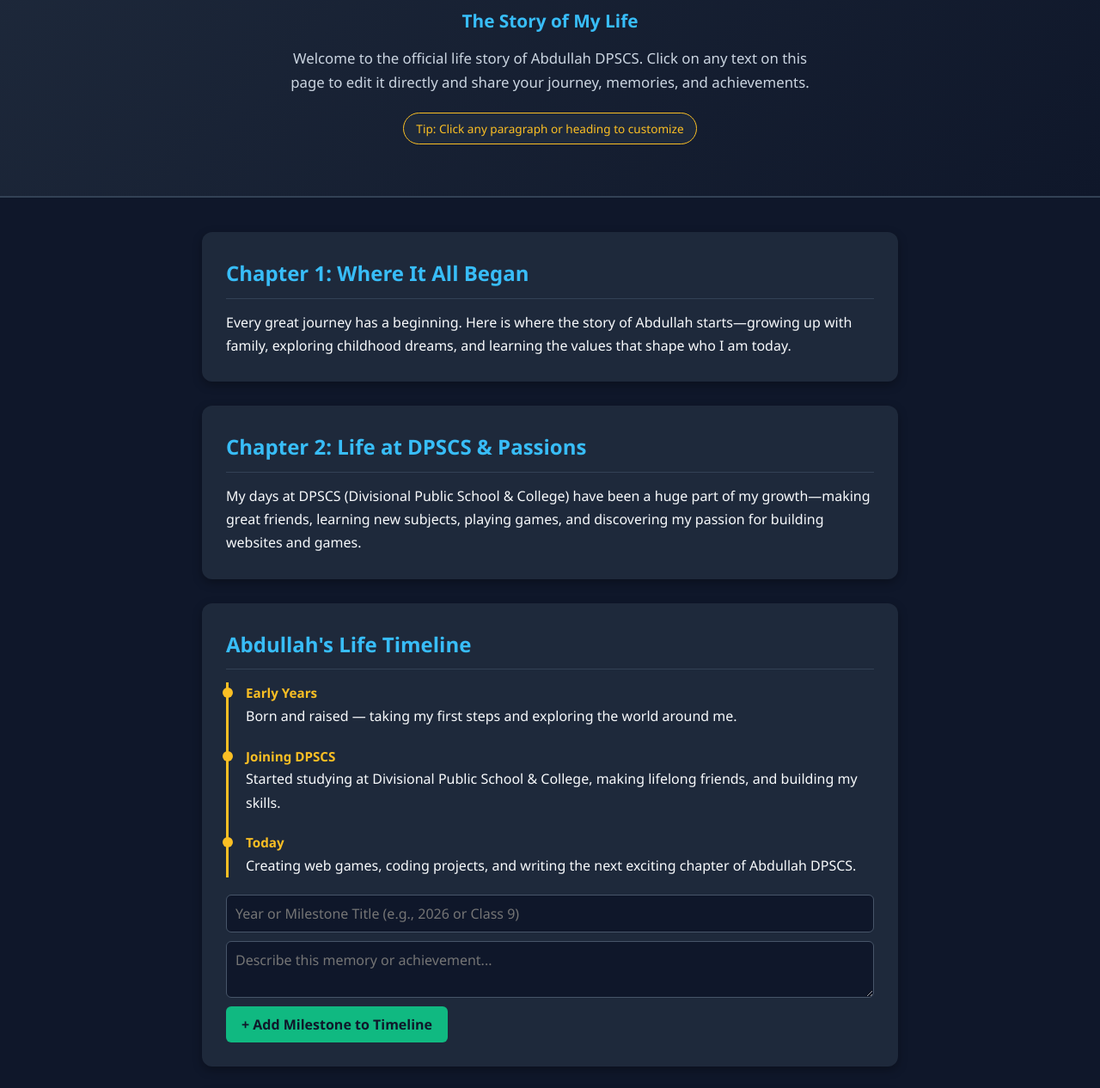
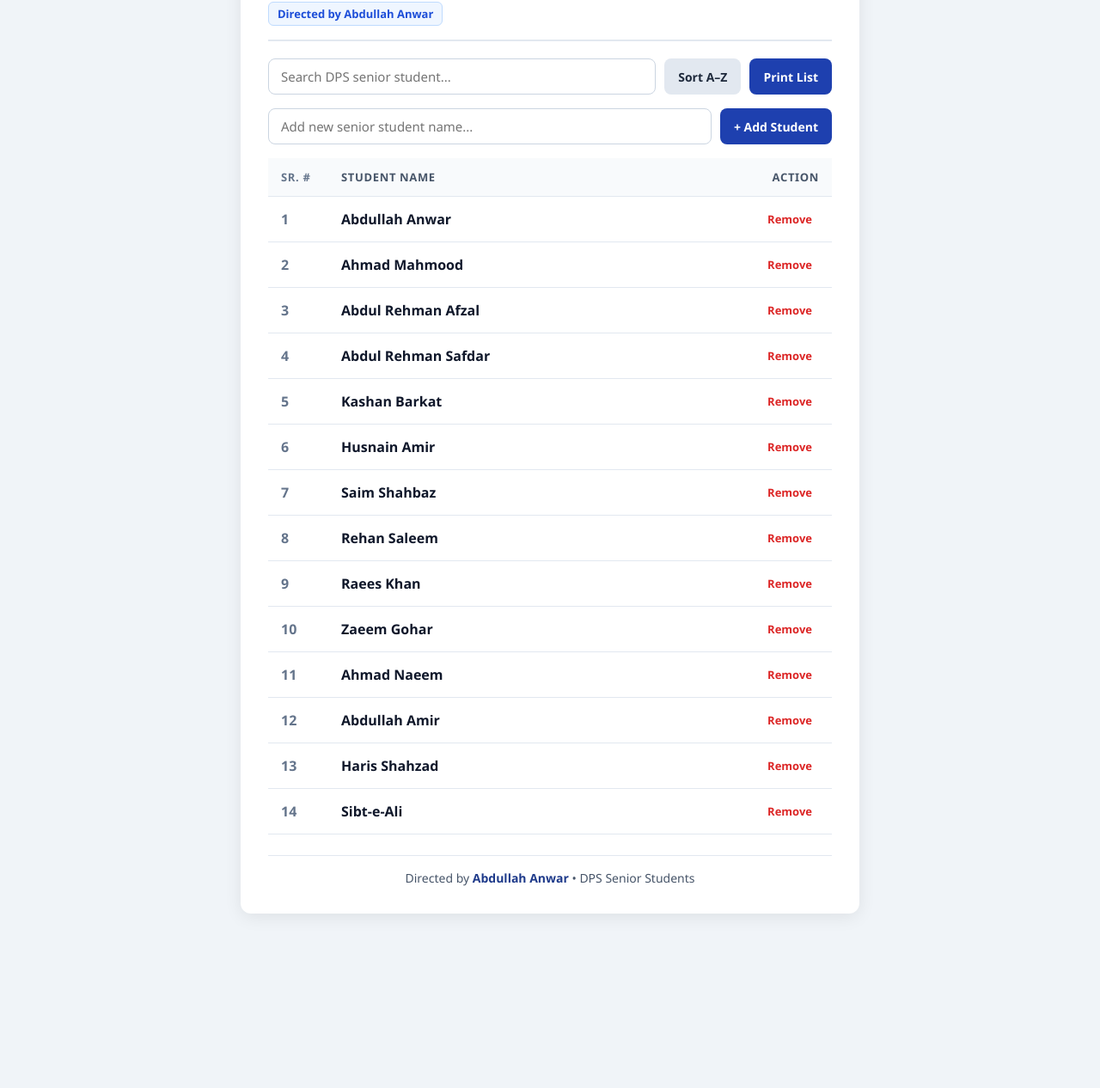
Before and after one commit to muhammadabdullahanwar08-debug/Abdullah-dps, a plain HTML site: page index.html in a window 1280 px wide. Shown: the part 143-1409 px from the top of the page at 86% size. After the commit the page ends 1246 px from the top, so only its background shows below. Drawn offline with Linux system fonts and the light colour scheme.

Commit message:
Add files via upload

```diff
--- a/index.html
+++ b/index.html
@@ -3,214 +3,314 @@
 <head>
   <meta charset="UTF-8" />
   <meta name="viewport" content="width=device-width, initial-scale=1.0" />
-  <title>Abdullah DPSCS — My Life Story</title>
+  <title>DPS Senior Students - Directed by Abdullah Anwar</title>
   <style>
-    * { box-sizing: border-box; margin: 0; padding: 0; font-family: 'Segoe UI', Georgia, sans-serif; }
+    * {
+      box-sizing: border-box;
+      margin: 0;
+      padding: 0;
+      font-family: 'Segoe UI', Tahoma, Geneva, Verdana, sans-serif;
+    }
+
     body {
-      background: #0f172a;
-      color: #f8fafc;
-      line-height: 1.7;
+      background-color: #f0f4f8;
+      color: #1a202c;
+      padding: 40px 20px;
+      display: flex;
+      justify-content: center;
     }
+
+    .container {
+      width: 100%;
+      max-width: 720px;
+      background: #ffffff;
+      border-radius: 12px;
+      box-shadow: 0 4px 20px rgba(0, 0, 0, 0.08);
+      padding: 32px;
+      border-top: 6px solid #1e40af;
+    }
+
     header {
-      background: linear-gradient(135deg, #1e293b, #0f172a);
-      text-align: center;
-      padding: 60px 20px;
-      border-bottom: 2px solid #334155;
+      display: flex;
+      justify-content: space-between;
+      align-items: flex-start;
+      border-bottom: 2px solid #e2e8f0;
+      padding-bottom: 16px;
+      margin-bottom: 20px;
+      gap: 12px;
     }
-    .star-heading {
-      font-size: 3rem;
-      color: #fbbf24;
-      margin-bottom: 8px;
-      letter-spacing: 1px;
-      text-shadow: 0 0 18px rgba(251, 191, 36, 0.35);
+
+    .title-group h1 {
+      font-size: 26px;
+      color: #1e3a8a;
+      font-weight: 700;
     }
-    .subtitle {
-      font-size: 1.3rem;
-      color: #38bdf8;
-      font-weight: bold;
-      margin-bottom: 12px;
+
+    .title-group p {
+      font-size: 14px;
+      color: #64748b;
+      margin-top: 4px;
     }
-    header p {
-      font-size: 1.05rem;
-      color: #cbd5e1;
-      max-width: 620px;
-      margin: 0 auto 20px;
+
+    .director-tag {
+      display: inline-block;
+      margin-top: 8px;
+      background-color: #eff6ff;
+      color: #1d4ed8;
+      border: 1px solid #bfdbfe;
+      padding: 4px 10px;
+      border-radius: 6px;
+      font-size: 13px;
+      font-weight: 600;
     }
-    .edit-note {
-      display: inline-block;
-      background: #1e293b;
-      border: 1px solid #fbbf24;
-      color: #fbbf24;
+
+    .badge {
+      background-color: #1e40af;
+      color: white;
       padding: 6px 14px;
       border-radius: 20px;
-      font-size: 0.85rem;
+      font-size: 14px;
+      font-weight: 600;
+      white-space: nowrap;
     }
-    main {
-      max-width: 850px;
-      margin: 40px auto;
-      padding: 0 20px;
+
+    .controls {
+      display: flex;
+      gap: 10px;
+      margin-bottom: 16px;
+      flex-wrap: wrap;
     }
-    section {
-      background: #1e293b;
-      padding: 28px;
-      border-radius: 12px;
-      margin-bottom: 28px;
-      box-shadow: 0 4px 12px rgba(0,0,0,0.3);
+
+    input[type="text"] {
+      flex: 1;
+      min-width: 200px;
+      padding: 10px 14px;
+      border: 1px solid #cbd5e1;
+      border-radius: 8px;
+      font-size: 15px;
+      outline: none;
     }
-    h2 {
-      color: #38bdf8;
-      margin-bottom: 14px;
-      font-size: 1.5rem;
-      border-bottom: 1px solid #334155;
-      padding-bottom: 8px;
+
+    input[type="text"]:focus {
+      border-color: #1e40af;
     }
-    .timeline {
-      border-left: 3px solid #fbbf24;
-      padding-left: 20px;
-      margin-top: 15px;
+
+    button {
+      padding: 10px 16px;
+      border: none;
+      border-radius: 8px;
+      font-size: 14px;
+      font-weight: 600;
+      cursor: pointer;
+      transition: background 0.2s;
     }
-    .milestone {
-      margin-bottom: 20px;
-      position: relative;
+
+    .btn-primary {
+      background-color: #1e40af;
+      color: white;
     }
-    .milestone::before {
-      content: "";
-      width: 12px;
-      height: 12px;
-      background: #fbbf24;
-      border-radius: 50%;
-      position: absolute;
-      left: -27px;
-      top: 6px;
+
+    .btn-primary:hover {
+      background-color: #1e3a8a;
     }
-    .year {
-      font-weight: bold;
-      color: #fbbf24;
-      font-size: 0.95rem;
+
+    .btn-secondary {
+      background-color: #e2e8f0;
+      color: #1e293b;
     }
-    .add-box {
-      display: flex;
-      flex-direction: column;
-      gap: 10px;
-      margin-top: 15px;
+
+    .btn-secondary:hover {
+      background-color: #cbd5e1;
     }
-    input, textarea {
-      background: #0f172a;
-      color: #f8fafc;
-      border: 1px solid #475569;
-      padding: 10px;
-      border-radius: 6px;
-      font-size: 1rem;
+
+    table {
+      width: 100%;
+      border-collapse: collapse;
+      margin-top: 12px;
     }
-    button {
-      background: #10b981;
+
+    th, td {
+      text-align: left;
+      padding: 13px 15px;
+      border-bottom: 1px solid #e2e8f0;
+    }
+
+    th {
+      background-color: #f8fafc;
+      color: #475569;
+      font-size: 13px;
+      text-transform: uppercase;
+      letter-spacing: 0.05em;
+    }
+
+    tr:hover {
+      background-color: #f1f5f9;
+    }
+
+    .roll-no {
+      font-weight: 700;
+      color: #64748b;
+      width: 70px;
+    }
+
+    .student-name {
+      font-weight: 600;
       color: #0f172a;
-      font-weight: bold;
-      border: none;
-      padding: 10px 18px;
-      border-radius: 6px;
-      cursor: pointer;
-      font-size: 1rem;
-      align-self: flex-start;
+      font-size: 16px;
     }
-    button:hover { background: #34d399; }
+
+    .delete-btn {
+      background: none;
+      color: #dc2626;
+      padding: 4px 8px;
+      font-size: 13px;
+    }
+
+    .delete-btn:hover {
+      background-color: #fef2f2;
+      border-radius: 4px;
+    }
+
     footer {
+      margin-top: 24px;
+      padding-top: 16px;
+      border-top: 1px solid #e2e8f0;
       text-align: center;
-      padding: 30px;
-      color: #94a3b8;
-      font-size: 0.9rem;
+      font-size: 14px;
+      color: #475569;
+    }
+
+    footer strong {
+      color: #1e3a8a;
+    }
+
+    @media print {
+      .controls, .delete-btn, .action-col {
+        display: none !important;
+      }
+      body {
+        background: white;
+        padding: 0;
+      }
+      .container {
+        box-shadow: none;
+        border-top: none;
+        padding: 0;
+      }
     }
   </style>
 </head>
 <body>
 
+  <div class="container">
     <header>
-    <h1 class="star-heading" contenteditable="true">★ Abdullah DPSCS ★</h1>
-    <div class="subtitle" contenteditable="true">The Story of My Life</div>
-    <p contenteditable="true">Welcome to the official life story of Abdullah DPSCS. Click on any text on this page to edit it directly and share your journey, memories, and achievements.</p>
-    <span class="edit-note">Tip: Click any paragraph or heading to customize</span>
+      <div class="title-group">
+        <h1>DPS Senior Students</h1>
+        <p>Official Student Name List</p>
+        <span class="director-tag">Directed by Abdullah Anwar</span>
+      </div>
+      <span class="badge" id="studentCount">Total: 14</span>
     </header>
 
-  <main>
-    <section>
-      <h2>Chapter 1: Where It All Began</h2>
-      <p contenteditable="true">
-        Every great journey has a beginning. Here is where the story of Abdullah starts—growing up with family, exploring childhood dreams, and learning the values that shape who I am today.
-      </p>
-    </section>
-
-    <section>
-      <h2>Chapter 2: Life at DPSCS & Passions</h2>
-      <p contenteditable="true">
-        My days at DPSCS (Divisional Public School & College) have been a huge part of my growth—making great friends, learning new subjects, playing games, and discovering my passion for building websites and games.
-      </p>
-    </section>
-
-    <section>
-      <h2>Abdullah's Life Timeline</h2>
-      <div class="timeline" id="timeline">
-        <div class="milestone">
-          <div class="year" contenteditable="true">Early Years</div>
-          <p contenteditable="true">Born and raised — taking my first steps and exploring the world around me.</p>
-        </div>
-        <div class="milestone">
-          <div class="year" contenteditable="true">Joining DPSCS</div>
-          <p contenteditable="true">Started studying at Divisional Public School & College, making lifelong friends, and building my skills.</p>
-        </div>
-        <div class="milestone">
-          <div class="year" contenteditable="true">Today</div>
-          <p contenteditable="true">Creating web games, coding projects, and writing the next exciting chapter of Abdullah DPSCS.</p>
-        </div>
+    <div class="controls">
+      <input type="text" id="searchInput" placeholder="Search DPS senior student..." onkeyup="renderList()" />
+      <button class="btn-secondary" onclick="sortAlphabetically()">Sort A–Z</button>
+      <button class="btn-primary" onclick="window.print()">Print List</button>
     </div>
 
-      <div class="add-box">
-        <input type="text" id="newYear" placeholder="Year or Milestone Title (e.g., 2026 or Class 9)" />
-        <textarea id="newEvent" rows="2" placeholder="Describe this memory or achievement..."></textarea>
-        <button onclick="addMilestone()">+ Add Milestone to Timeline</button>
+    <div class="controls">
+      <input type="text" id="newStudentInput" placeholder="Add new senior student name..." onkeypress="handleEnter(event)" />
+      <button class="btn-primary" onclick="addStudent()">+ Add Student</button>
     </div>
-    </section>
 
-    <section>
-      <h2>Chapter 3: Future Goals & Dreams</h2>
-      <p contenteditable="true">
-        Looking ahead, my goal is to keep learning, create bigger games and technology projects, make my family and school proud, and achieve every dream I set my mind to.
-      </p>
-    </section>
-  </main>
+    <table>
+      <thead>
+        <tr>
+          <th class="roll-no">Sr. #</th>
+          <th>Student Name</th>
+          <th class="action-col" style="text-align: right;">Action</th>
+        </tr>
+      </thead>
+      <tbody id="studentTableBody"></tbody>
+    </table>
 
-  <footer contenteditable="true">
-    ★ Abdullah DPSCS ★ • Personal Biography & Life Story
+    <footer>
+      Directed by <strong>Abdullah Anwar</strong> &bull; DPS Senior Students
     </footer>
+  </div>
 
   <script>
-    function addMilestone() {
-      var year = document.getElementById("newYear").value.trim();
-      var eventText = document.getElementById("newEvent").value.trim();
-      if (!year || !eventText) {
-        alert("Please enter both a year/title and a description.");
-        return;
+    let students = [
+      "Abdullah Anwar",
+      "Ahmad Mahmood",
+      "Abdul Rehman Afzal",
+      "Abdul Rehman Safdar",
+      "Kashan Barkat",
+      "Husnain Amir",
+      "Saim Shahbaz",
+      "Rehan Saleem",
+      "Raees Khan",
+      "Zaeem Gohar",
+      "Ahmad Naeem",
+      "Abdullah Amir",
+      "Haris Shahzad",
+      "Sibt-e-Ali"
+    ];
+
+    function renderList() {
+      const tbody = document.getElementById("studentTableBody");
+      const searchQuery = document.getElementById("searchInput").value.toLowerCase();
+      tbody.innerHTML = "";
+
+      students.forEach((name, index) => {
+        if (name.toLowerCase().includes(searchQuery)) {
+          const row = document.createElement("tr");
+          row.innerHTML = `
+            <td class="roll-no">${index + 1}</td>
+            <td class="student-name">${name}</td>
+            <td class="action-col" style="text-align: right;">
+              <button class="delete-btn" onclick="removeStudent(${index})">Remove</button>
+            </td>
+          `;
+          tbody.appendChild(row);
+        }
+      });
+
+      document.getElementById("studentCount").textContent = `Total: ${students.length}`;
     }
 
-      var timeline = document.getElementById("timeline");
-      var div = document.createElement("div");
-      div.className = "milestone";
+    function addStudent() {
+      const input = document.getElementById("newStudentInput");
+      const rawName = input.value.trim();
+      if (!rawName) return;
 
-      var yearDiv = document.createElement("div");
-      yearDiv.className = "year";
-      yearDiv.contentEditable = "true";
-      yearDiv.innerText = year;
+      const formattedName = rawName
+        .split(" ")
+        .map(word => word.charAt(0).toUpperCase() + word.slice(1).toLowerCase())
+        .join(" ");
 
-      var p = document.createElement("p");
-      p.contentEditable = "true";
-      p.innerText = eventText;
+      students.push(formattedName);
+      input.value = "";
+      renderList();
+    }
 
-      div.appendChild(yearDiv);
-      div.appendChild(p);
-      timeline.appendChild(div);
+    function removeStudent(index) {
+      students.splice(index, 1);
+      renderList();
+    }
 
-      document.getElementById("newYear").value = "";
-      document.getElementById("newEvent").value = "";
+    function sortAlphabetically() {
+      students.sort((a, b) => a.localeCompare(b));
+      renderList();
     }
+
+    function handleEnter(event) {
+      if (event.key === "Enter") {
+        addStudent();
+      }
+    }
+
+    renderList();
   </script>
 
 </body>
```
Lines whose indentation alone changed are shown as unchanged.
